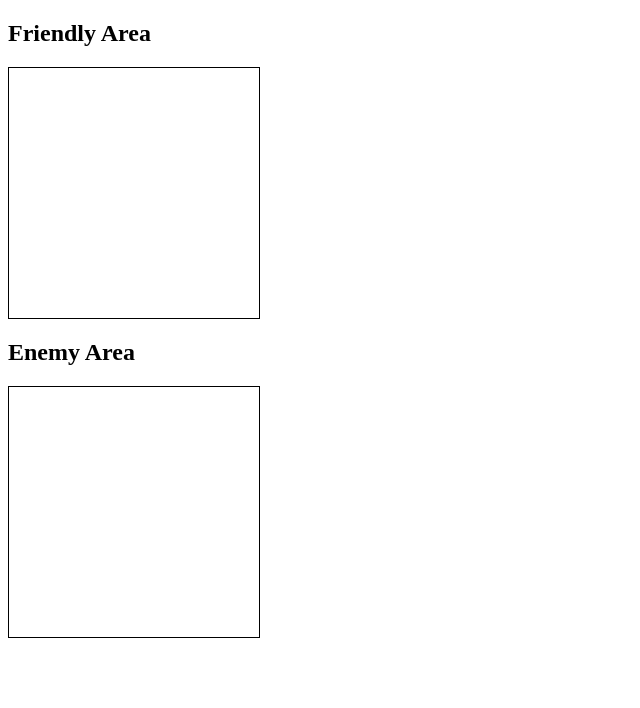
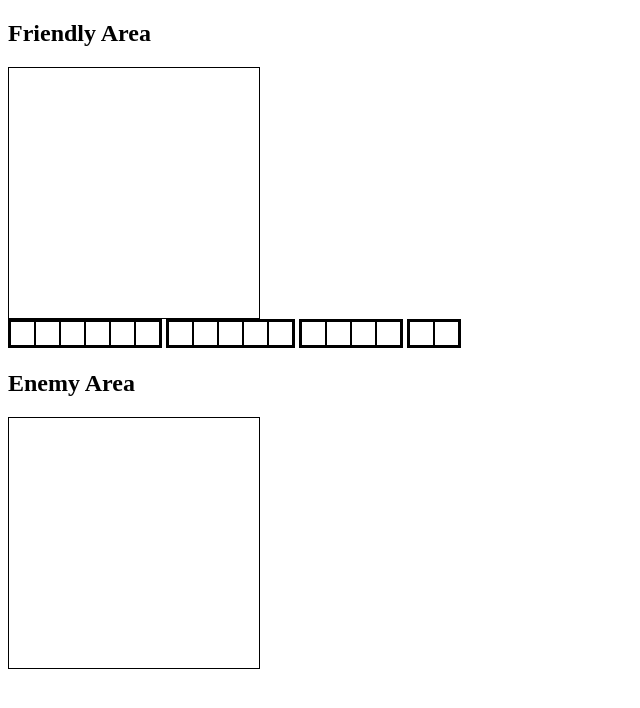
Before and after one commit to hattima-tim/battleship_game, a plain HTML site: page index.html in a window 1280 px wide. Shown: the whole page, without its empty margins (0-640 px from the left). Drawn offline with Linux system fonts and the light colour scheme.

Commit message:
added initial style to the draggable ships

```diff
--- a/style.css
+++ b/style.css
@@ -7,3 +7,13 @@
 .square_div{
     border:1px solid black;
 }
+
+.draggable{
+    display: inline-flex;
+    border: 2px solid black;
+}
+.box {
+    height: 23px;
+    width: 23px;
+    border:1px solid black;
+}
```
